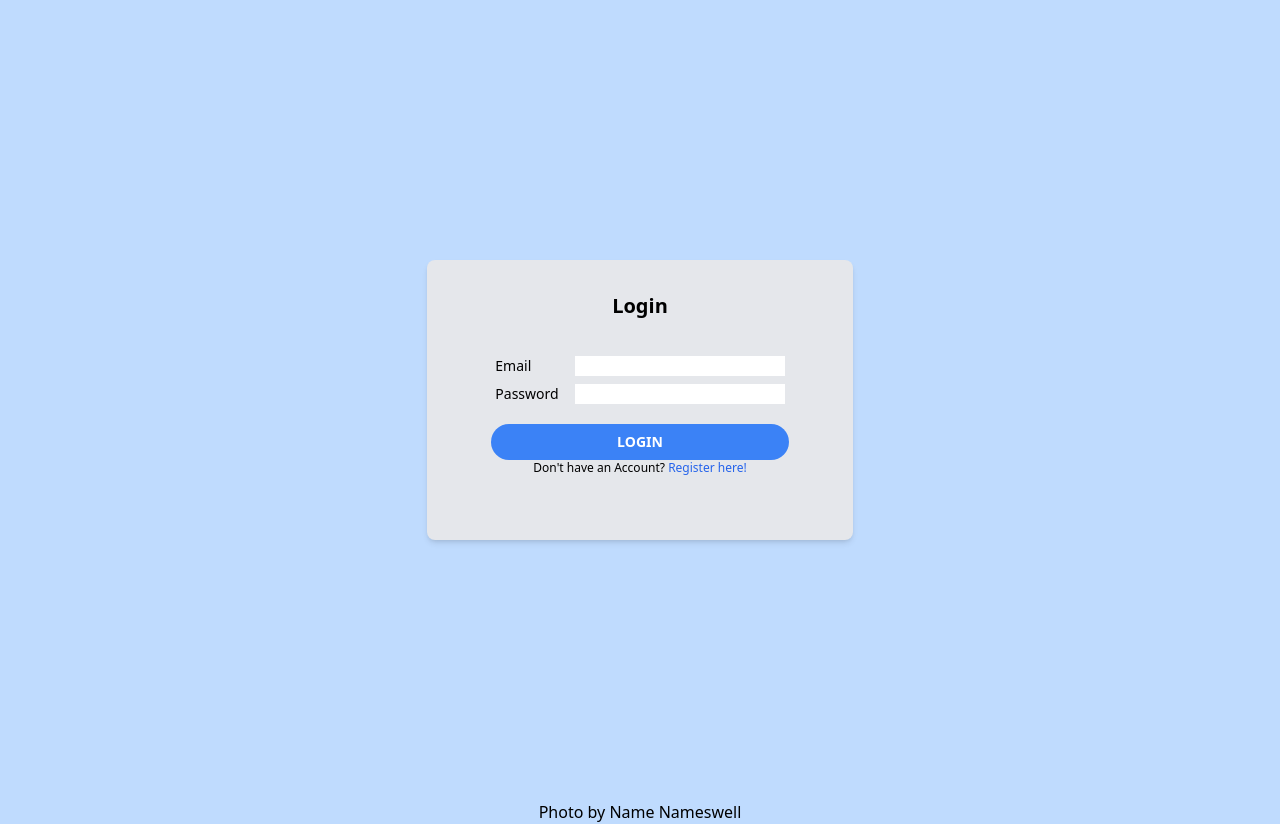
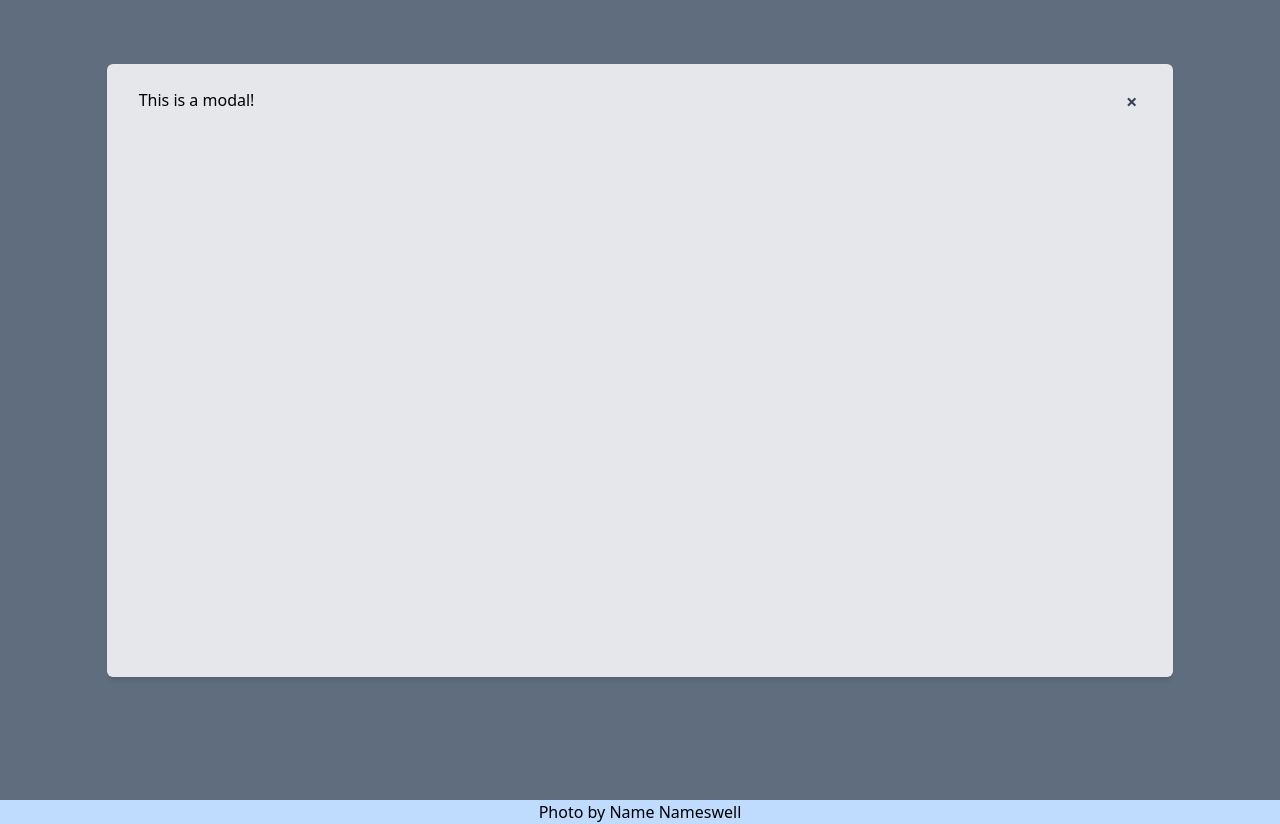
Before and after one commit to garethcarvalho/web3-asg2, a React (Vite) app: page / in a window 1280 px wide. Built offline with nearby package versions, Linux system fonts and the light colour scheme; no server answers.

Commit message:
Started on Modal Windows

```diff
--- /dev/null
+++ b/src/components/Modal.jsx
@@ -0,0 +1,17 @@
+const Modal = ({shouldDisplay, children}) => {
+    let parentClass = "fixed w-full h-full z-10 bg-[#00000080] left-0 top-0 align-middle pt-16";
+
+    if (shouldDisplay)
+        parentClass += " hidden";
+
+    return (
+        <div className={parentClass}>
+            <div className="bg-gray-200 w-5/6 h-5/6 m-auto shadow-md rounded-md py-6 px-8">
+                <button className="font-extrabold text-xl float-right text-gray-700 hover:text-gray-500 px-1 pb-1">&times;</button>
+                {children}
+            </div>
+        </div>
+    );
+}
+
+export default Modal;
--- a/src/components/UserFormView.jsx
+++ b/src/components/UserFormView.jsx
@@ -1,8 +1,12 @@
+import Modal from "./Modal";
 import UserForm from "./UserForm";
 
 const UserFormView = ({onLogin}) => {
     return (
         <div className="bg-blue-200">
+            <Modal>
+                <div>This is a modal!</div>
+            </Modal>
             <UserForm onLogin={onLogin} />
             <div className="w-screen align-middle text-center">Photo by Name Nameswell</div>
         </div>
```
